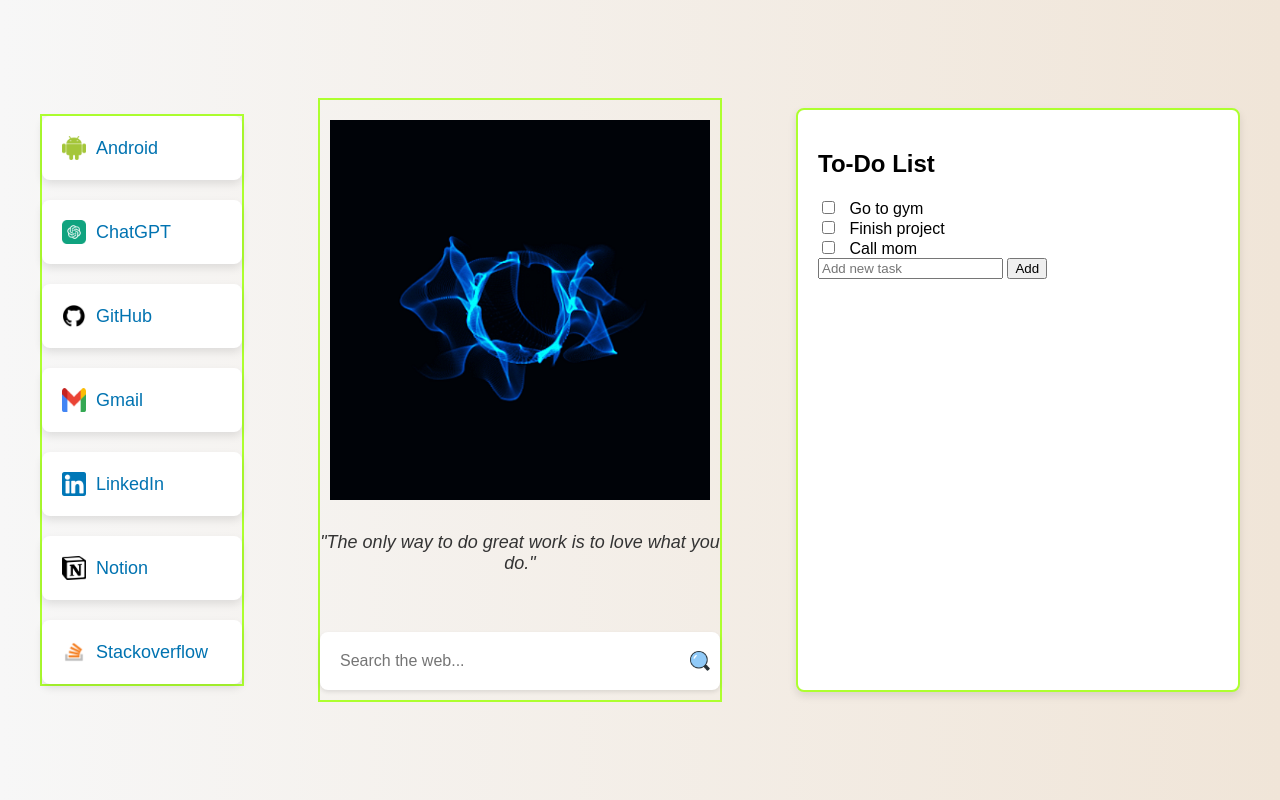
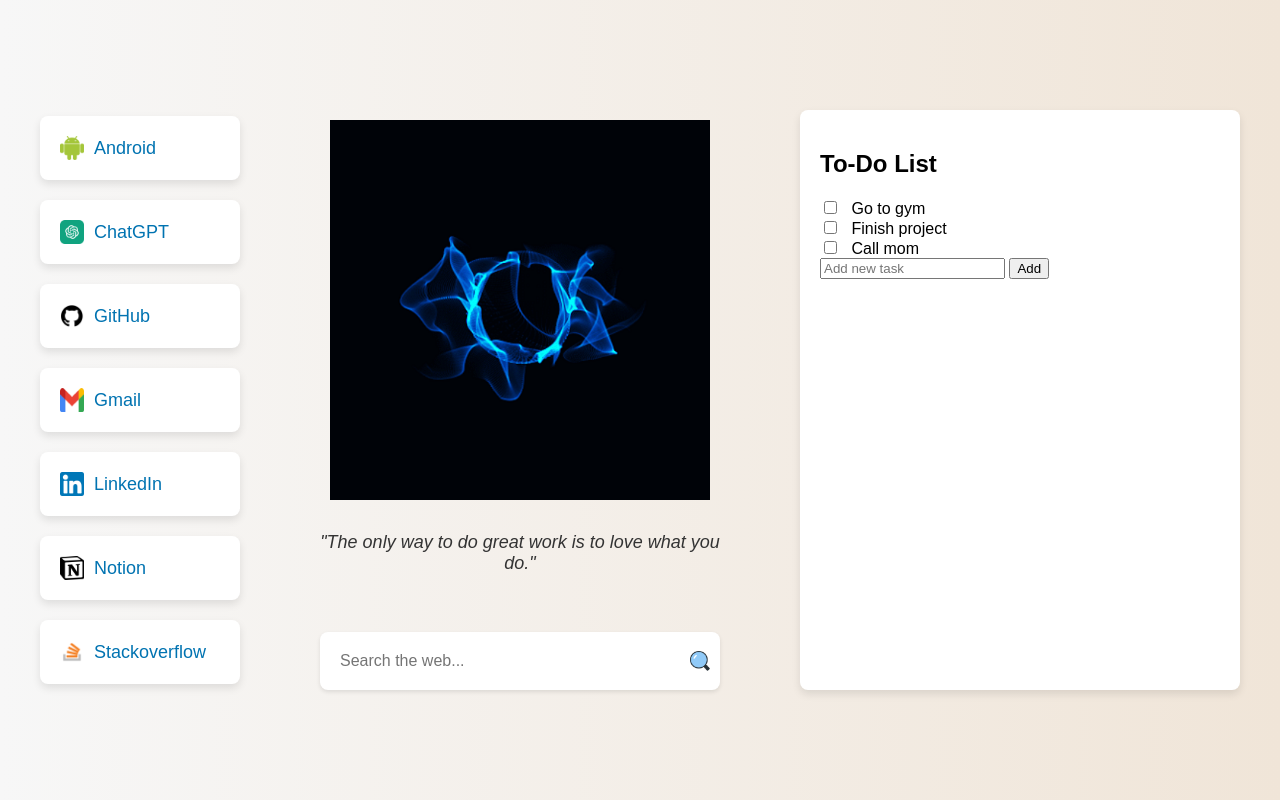
Before and after one commit to kuldeeptiwari91/Chrome-HomePage-Customization, a plain HTML site: page index.html in a window 1280 px wide. Drawn offline with Linux system fonts and the light colour scheme.

Commit message:
Update styles.css

```diff
--- a/styles.css
+++ b/styles.css
@@ -24,7 +24,7 @@ body {
 }
 
 .card-container {
-    border: 2px solid greenyellow;
+    /* border: 2px solid greenyellow; */
     position: relative;
     display: flex;
     flex-direction: column;
@@ -51,7 +51,7 @@ body {
 }
 
 .large-card {
-    border: 2px solid greenyellow;
+    /* border: 2px solid greenyellow; */
     min-height: 540px;
     background-color: #fff;
     border-radius: 8px;
@@ -73,7 +73,7 @@ body {
 }
 
 .middle-section {
-    border: 2px solid greenyellow;
+    /* border: 2px solid greenyellow; */
     height: 600px;
     display: flex;
     flex-direction: column;
```
